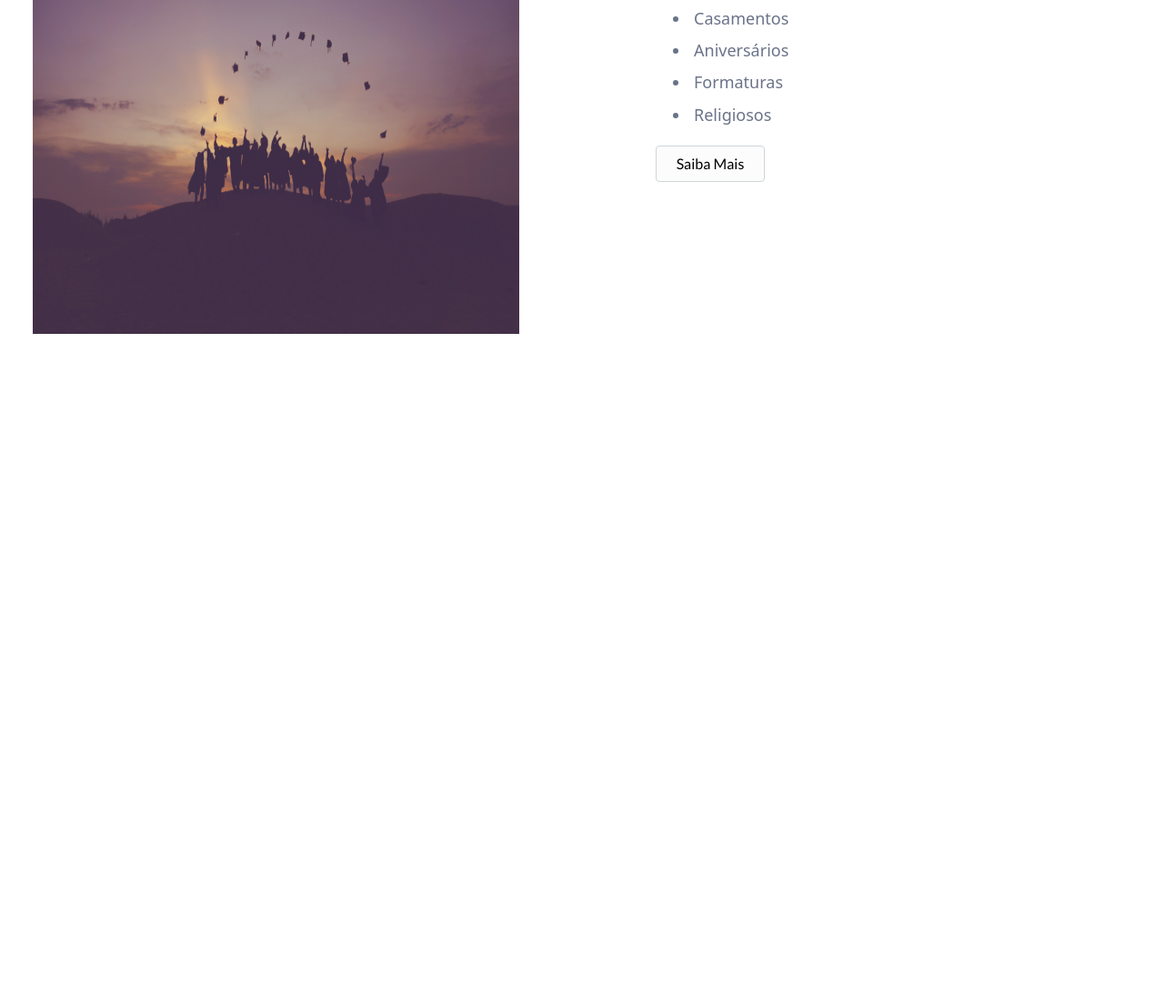
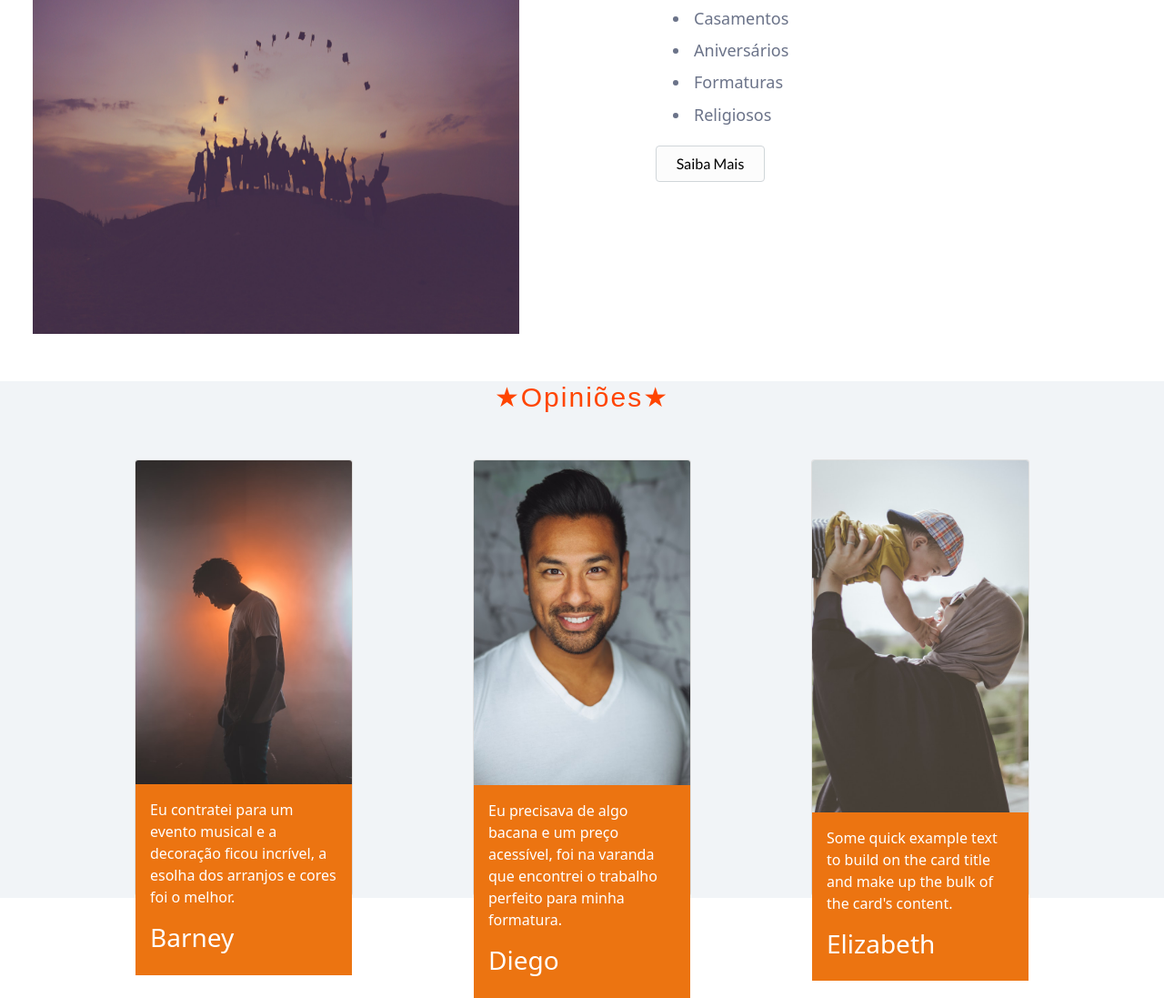
Before and after one commit to franciscoaiolfi/Website-Flower, a plain HTML site: page index.html in a window 1280 px wide. Shown: the part 1111-2208 px from the top of the page at 91% size. Before the commit the page ends 1480 px from the top, so only its background shows below. Drawn offline with nearby package versions, Linux system fonts and the light colour scheme.

Commit message:
Comments Section
Commit with comments section, not fineshed.

```diff
--- a/index.html
+++ b/index.html
@@ -72,6 +72,41 @@
   <button type="button" class="btn">Saiba Mais</button>
 </div>
 </section>
+<section class="container-fluid" style="background-color: rgb(241, 244, 247);">
+  <h1 class="clients-varanda">★Opiniões★</h1>
+<div class="container-sm card-varanda-one">
+  <div class="card comment-one">
+    <img src="/img/comentsOne.jpg" class="card-img-top img-comments" alt="...">
+    <div class="card-body" style="background-color: rgb(236, 116, 17); color: white;">
+      <p class="card-text">Eu contratei para um evento musical e a decoração ficou incrível, a esolha dos arranjos e cores foi o melhor.</p>
+      <h3>Barney</h3>
+    </div>
+  </div>
+  <div class="card comment-one">
+    <img src="/img/simonComment.jpg" class="card-img-top img-comments" alt="...">
+    <div class="card-body" style="background-color: rgb(236, 116, 17); color: white;">
+      <p class="card-text">Eu precisava de algo bacana e um preço acessível, foi na varanda que encontrei o trabalho perfeito para minha formatura.</p>
+      <h3>Diego</h3>
+    </div>
+  </div>
+  <div class="card comment-one">
+    <img src="/img/momComment.jpg" class="card-img-top img-comments" alt="...">
+    <div class="card-body" style="background-color: rgb(236, 116, 17); color: white;">
+      <p class="card-text">Some quick example text to build on the card title and make up the bulk of the card's content.</p>
+      <h3>Elizabeth</h3>
+    </div>
+  </div>
+</div>
+
+</section>
+
+
+
+
+
+
+
+
   <a class="whatsapp-link" href="https://web.whatsapp.com/send?phone=5548999401921" target="_blank">
      <i class="fab fa-whatsapp"></i>
   </a>
--- a/style.css
+++ b/style.css
@@ -227,3 +227,63 @@ font-size: 20px;
   margin-top: 16px;
 
 }
+
+
+
+
+/*------------------------CARDS COMMENTS SECTION -------------------------*/
+
+
+.card-varanda-one{
+  display: flex;
+  align-items: center;
+  justify-content: space-around;
+  margin-top: 3rem;
+  padding: 2px 2px 2px 2px;
+
+}
+
+.comment-one{
+  width: 15rem;
+  height: 30rem;
+  transition: 0.8s;
+}
+.comment-one:hover{
+  width: 16rem;
+  height: 32rem;
+  transition: 1.3s;
+}
+
+
+.img-comments{
+width: 100%;
+height: 100%;
+}
+
+
+.clients-varanda{
+color: orangered;
+text-align: center;
+font-family: sans-serif;
+font-weight: 500;
+margin-top: 50px;
+font-display: normal;
+font-size: 30px;
+letter-spacing: 2px;
+}
+
+
+
+
+
+
+
+
+
+
+
+
+
+
+
+/*------------------------CARDS COMMENTS SECTION -------------------------*/
```
Also changed, not shown: img/comentsOne.jpg (added), img/momComment.jpg (added), img/simonComment.jpg (added).
